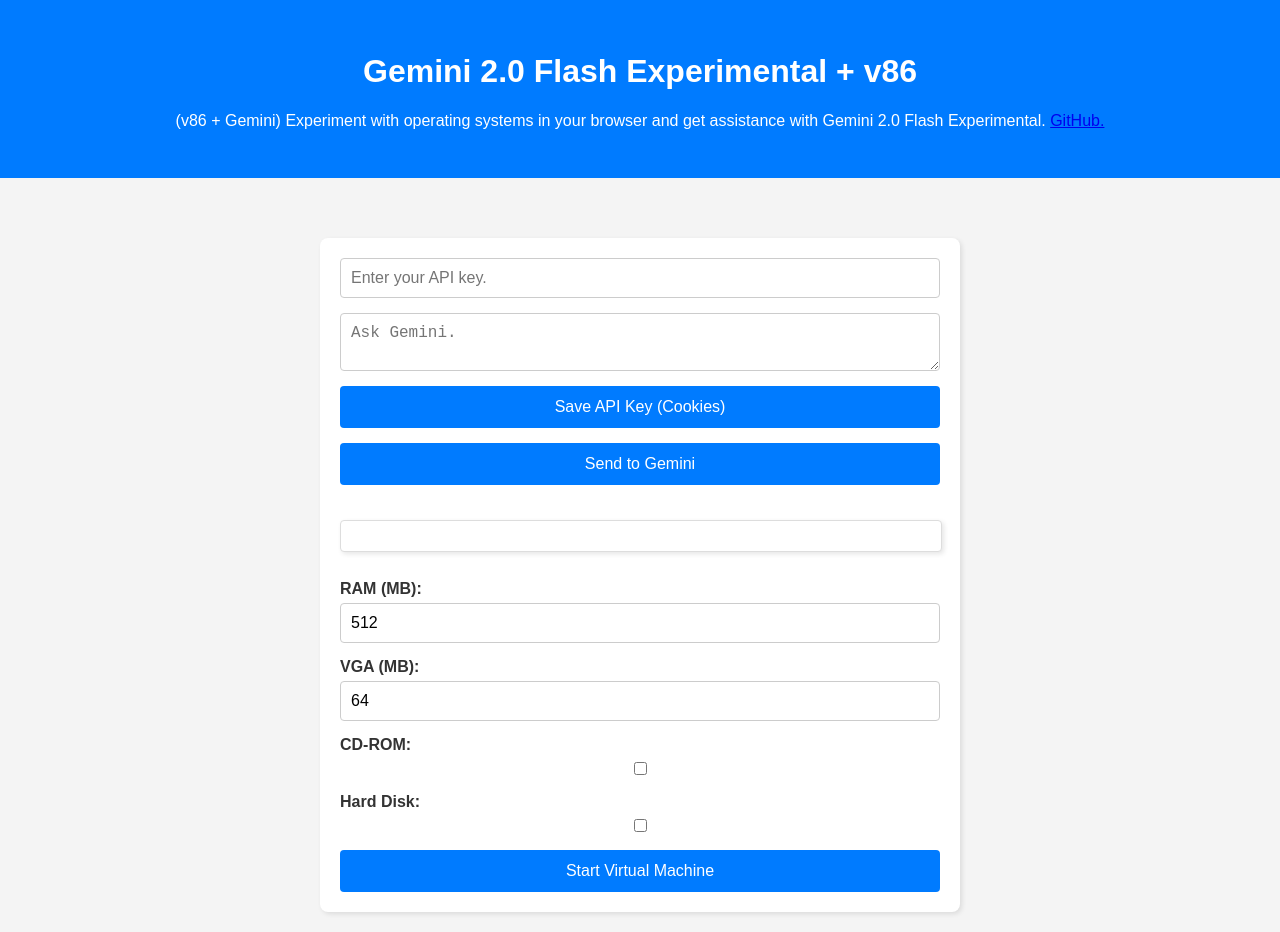
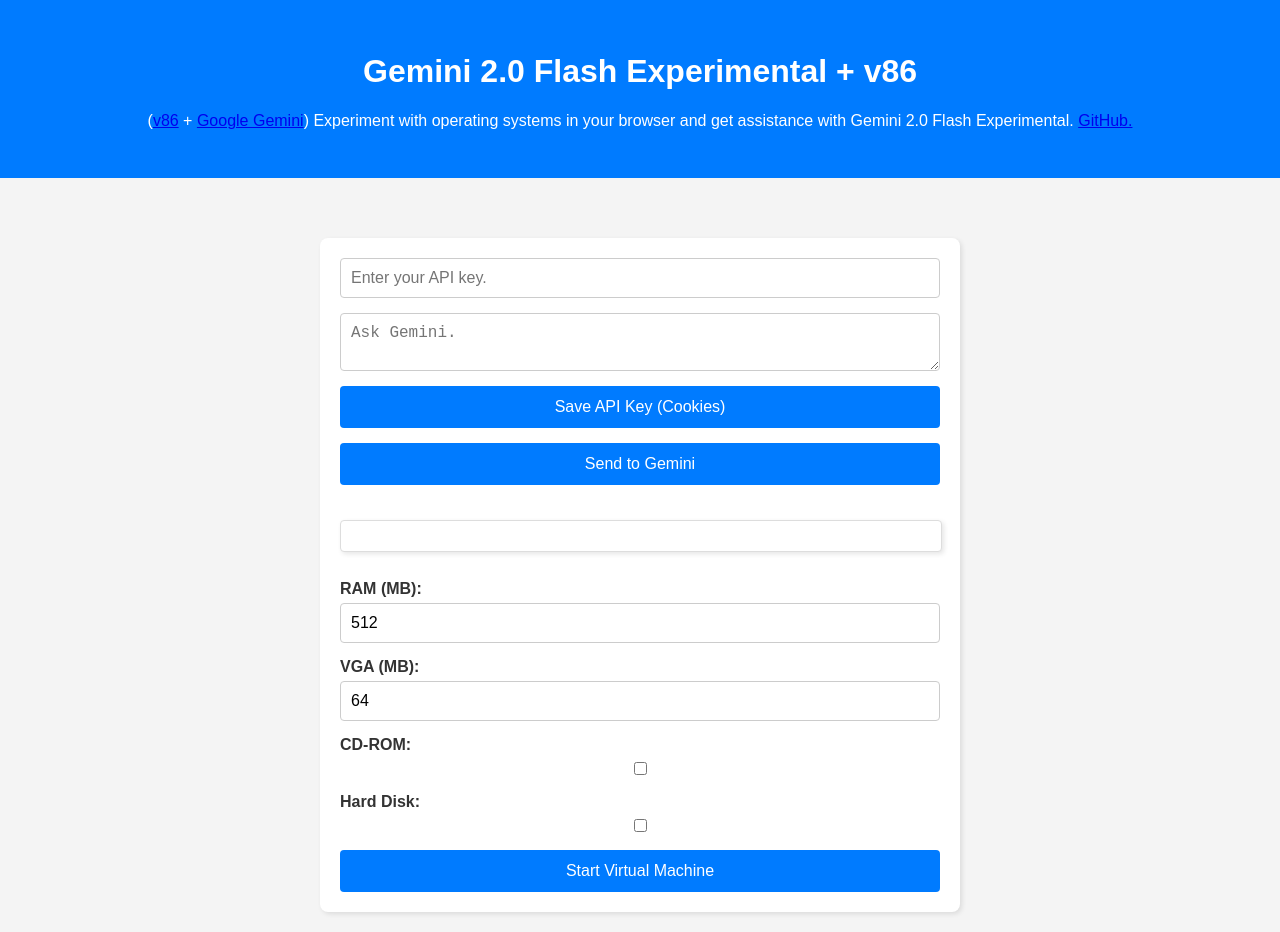
Before and after one commit to olivia1246/gemini-v86, a plain HTML site: page index.html in a window 1280 px wide. Drawn offline with nearby package versions, Linux system fonts and the light colour scheme.

Commit message:
Update index.html

```diff
--- a/index.html
+++ b/index.html
@@ -119,7 +119,7 @@
   <body>
     <header class="header">
       <h1>Gemini 2.0 Flash Experimental + v86</h1>
-      <p>(v86 + Gemini) Experiment with operating systems in your browser and get assistance with Gemini 2.0 Flash Experimental. <a href="https://github.com/olivia1246/gemini-v86/">GitHub.</a></p>
+      <p>(<a href="https://github.com/copy/v86/">v86</a> + <a href="https://gemini.google.com">Google Gemini</a>) Experiment with operating systems in your browser and get assistance with Gemini 2.0 Flash Experimental. <a href="https://github.com/olivia1246/gemini-v86/">GitHub.</a></p>
     </header>
     <main class="main">
       <div id="screen_container" class="screen-container">
```
